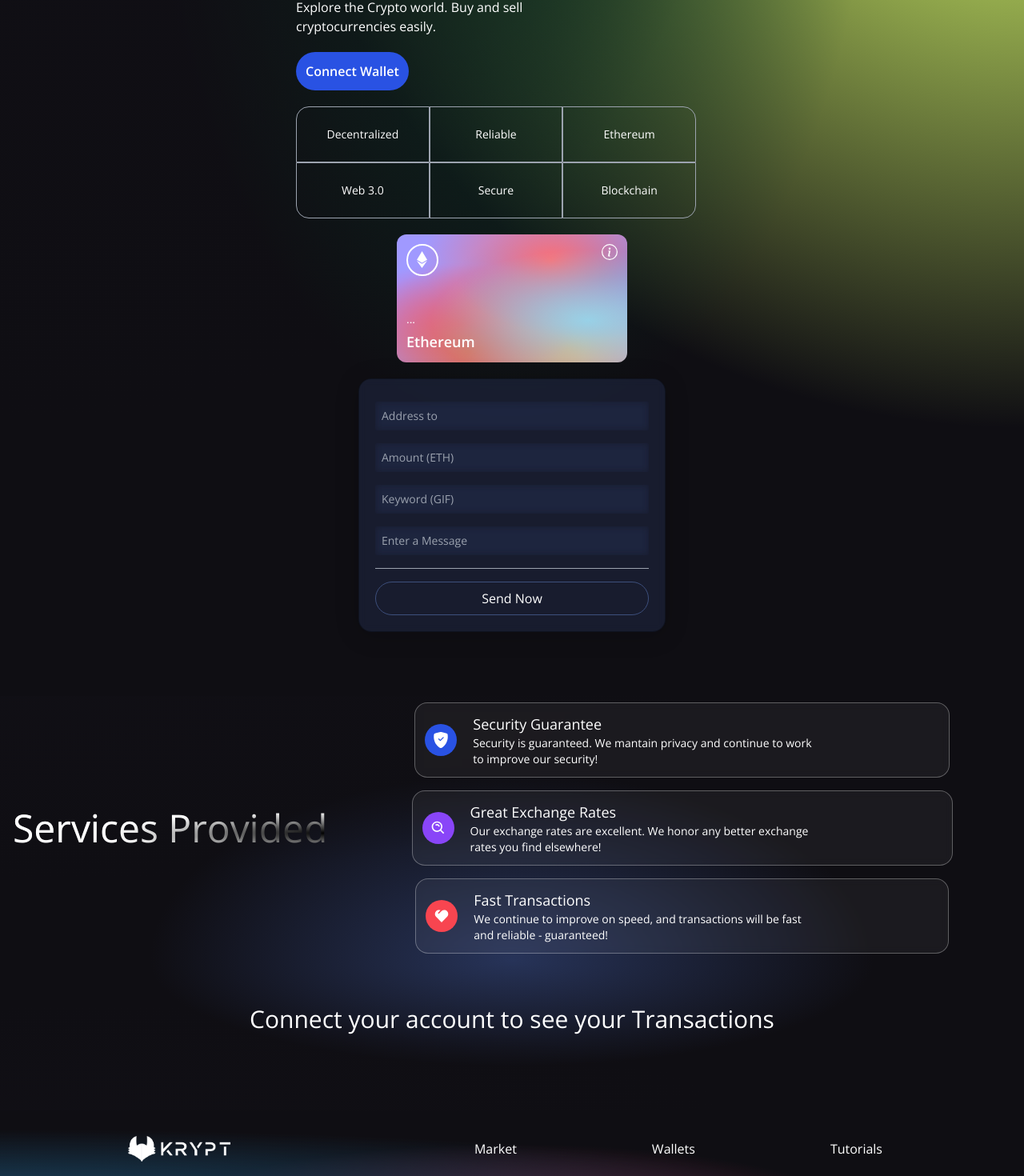
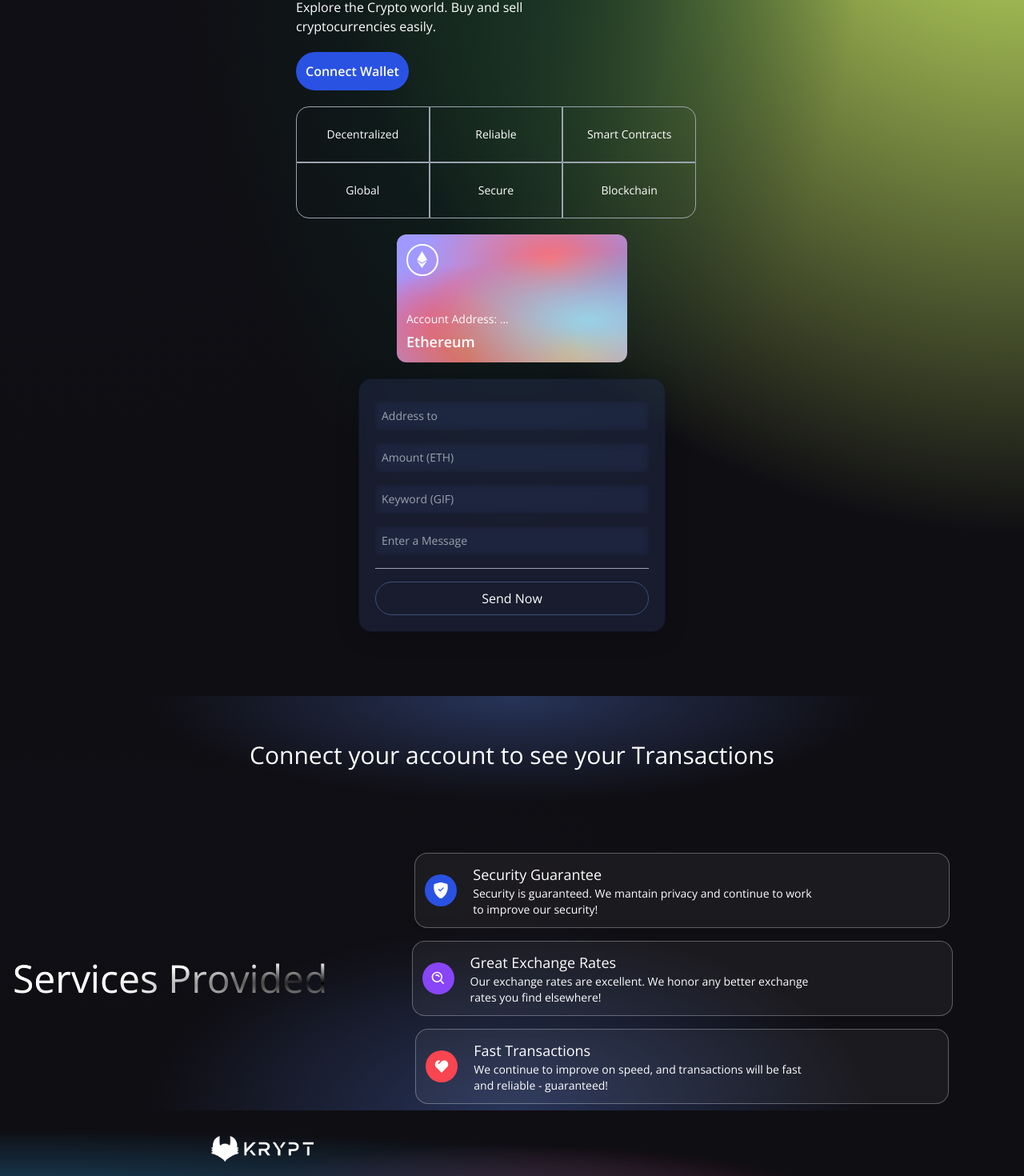
Before and after one commit to paulinavcole/P-Krypt, a React (Vite) app in the folder client/: page / in a window 1280 px wide. Shown: the part 272-1742 px from the top of the page at 80% size. Built offline with nearby package versions, Linux system fonts and the light colour scheme.

Commit message:
updating site layout

```diff
--- a/client/src/App.jsx
+++ b/client/src/App.jsx
@@ -5,9 +5,9 @@ const App = () => {
       <div className='gradient-bg-welcome'>
         <NavBar />
         <Welcome />
+        <Transactions />
       </div>
       <Services />
-      <Transactions />
       <Footer />
     </div>
   )
--- a/client/src/components/Footer.jsx
+++ b/client/src/components/Footer.jsx
@@ -1,6 +1,4 @@
-
 import logo from '../../images/logo.png';
-
 
 const Footer = () => {
     return (
@@ -13,11 +11,6 @@ const Footer = () => {
                         className='w-32'
                     />
                 </div>
-                <div className='flex flex-1 justify-evenly items-center flex-wrap sm:mt-0 mt-5 w-full'>
-                    <p className='text-white text-base text-center mx-2 cursor-pointer'>Market</p>
-                    <p className='text-white text-base text-center mx-2 cursor-pointer'>Wallets</p>
-                    <p className='text-white text-base text-center mx-2 cursor-pointer'>Tutorials</p>
-                </div>
             </div>
         </div>
     );
--- a/client/src/components/Welcome.jsx
+++ b/client/src/components/Welcome.jsx
@@ -1,5 +1,4 @@
 import React, { useContext } from 'react';
-import { AiFillAlipayCircle } from "react-icons/ai";
 import { SiEthereum } from 'react-icons/si';
 import { BsInfoCircle } from 'react-icons/bs';
 import { TransactionContext } from '../context/TransactionContext';
@@ -58,10 +57,10 @@ const Welcome = () => {
                             Reliable
                         </div>
                         <div className={`rounded-tr-2xl ${commonStyles}`}>
-                            Ethereum
+                            Smart Contracts
                         </div>
                         <div className={`rounded-bl-2xl ${commonStyles}`}>
-                            Web 3.0
+                            Global
                         </div>
                         <div className={commonStyles}>
                             Secure
@@ -79,11 +78,10 @@ const Welcome = () => {
                                 <div className='w-10 h-10 rounded-full border-2 border-white flex justify-center items-center'>
                                     <SiEthereum fontSize={21} color='#fff' />
                                 </div>
-                                <BsInfoCircle fontSize={20} color='#fff' />
                             </div>
                             <div>
                                 <p className='text-white font-light text-sm'>
-                                    {shortenAddress(currentAccount)}
+                                    Account Address: {shortenAddress(currentAccount)}
                                 </p>
                                 <p className='text-white font-semibold text-lg mt-1'>
                                     Ethereum
```
